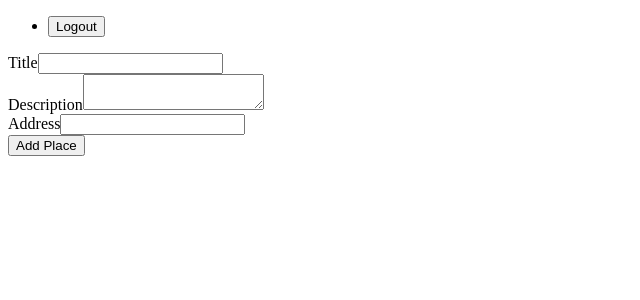
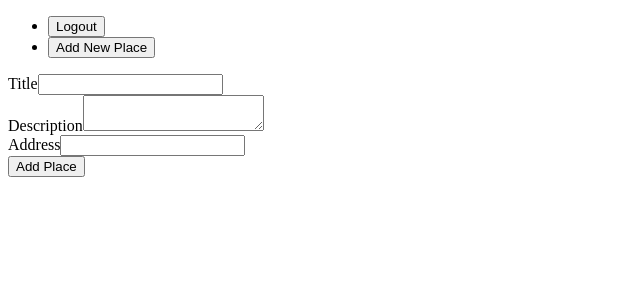
Before and after one commit to Makram-786/Location_sharing, a React (Vite) app: page /new-place in a window 1280 px wide. Shown: the top 300 px of the page, without its empty margins (0-640 px from the left). Built offline with nearby package versions, Linux system fonts and the light colour scheme; sample sign-in values are in the browser's storage.

Commit message:
Feat: Update Place logic successfully implemented

```diff
--- a/src/App.jsx
+++ b/src/App.jsx
@@ -1,6 +1,6 @@
 import { createBrowserRouter,RouterProvider,Route,Link } from "react-router-dom";
 import { createRoot } from "react-dom";
-import NewPlace, { placeFormAction } from "./pages/NewPlace";
+import NewPlace, { fetchPlace, placeFormAction, updatePlaceFormAction } from "./pages/NewPlace";
 import AllPlaces, { deletePlaceAction } from "./pages/AllPlaces";
 import axios from 'axios'
 import ErrorPage from "./pages/ErrorPage";
@@ -37,6 +37,12 @@ function App() {
               element: <NewPlace />,
               action: placeFormAction,
             },
+            {
+              path: "/update-place/:pid",
+              element: <NewPlace />,
+              loader:fetchPlace,
+              action: updatePlaceFormAction,
+            },
           ],
         },
       ],
--- a/src/components/Header.jsx
+++ b/src/components/Header.jsx
@@ -20,6 +20,9 @@ const Header = () => {
             <li>
                {userId && <button onClick={logoutHandler}>Logout</button>}
             </li>
+            <li>
+            <button onClick={()=> navigate('/new-place')}>Add New Place</button>
+            </li>
         </ul>
     </div>
   )
--- a/src/pages/AllPlaces.jsx
+++ b/src/pages/AllPlaces.jsx
@@ -1,10 +1,11 @@
 import React, { Fragment } from "react";
 import { useEffect } from "react";
-import { useLoaderData,useFetcher } from "react-router-dom";
+import { useLoaderData,useFetcher,useNavigate } from "react-router-dom";
 import axios from "axios";
 const AllPlaces = () => {
   const data = useLoaderData();
   const fetcher = useFetcher();
+  const navigate = useNavigate();
   if (data.places.length === 0) {
     return <h2>No Place Found</h2>;
   }
@@ -13,7 +14,10 @@ const AllPlaces = () => {
   return (
     <div>
       {/* {success && <p style={{color:'green'}}>New Place has been created Successfully</p>} */}
+      <div className="d-flex justify-content-between">
       <h1>All Places</h1>
+
+      </div>
       {data &&
         data.places.map((place) => {
           return (
@@ -21,7 +25,7 @@ const AllPlaces = () => {
               <li>{place.title}</li>
               <li>{place.description}</li>
               <li>
-                <button onClick={() => editHandler(post._id)}>Edit</button>
+                <button onClick={() => navigate(`/update-place/${place._id}`)}>Edit</button>
               </li>
               <li>
                 <fetcher.Form method="post">
--- a/src/pages/NewPlace.jsx
+++ b/src/pages/NewPlace.jsx
@@ -1,5 +1,5 @@
 // NewPlace.jsx
-import { Form, useActionData,redirect } from "react-router-dom";
+import { Form, useActionData,redirect,useParams,useLoaderData } from "react-router-dom";
 import axios from "axios";
 
 export async function placeFormAction({ request }) {
@@ -20,8 +20,12 @@ export async function placeFormAction({ request }) {
   }
 }
 
+// Fetch Place For Update
+
 const NewPlace = () => {
+
   const result = useActionData();
+  const place = useLoaderData()
 
   return (
     <Form method="post">
@@ -34,21 +38,49 @@ const NewPlace = () => {
 
       <div className="form-group">
         <label htmlFor="title">Title</label>
-        <input type="text" name="title" id="title" required />
+        <input type="text" name="title" id="title" defaultValue={place?.title || ""} required />
       </div>
       <div className="form-group">
         <label htmlFor="description">Description</label>
-        <textarea name="description" id="description" required></textarea>
+        <textarea name="description" id="description" defaultValue={place?.description || ""} required></textarea>
       </div>
+     {!place && <div className="form-group">
+        <label htmlFor="address">Address</label>
+        <input type="text" name="address" id="address"   required />
+      </div>}
       <div className="form-group">
-        <label htmlFor="address">Address</label>
-        <input type="text" name="address" id="address" required />
-      </div>
-      <div className="form-group">
-        <button type="submit">Add Place</button>
+        <button type="submit">{!place ? "Add Place" : "Update Place"}</button>
       </div>
     </Form>
   );
 };
+export const fetchPlace = async({params}) =>{
+  console.log(params,"========================================")
+  try {
 
+      const res = await axios.get(`http://localhost:5000/api/places/${params.pid}`)
+      console.log(res.data,)
+      return res.data.place
+    }
+
+   catch (error) {
+    throw error
+  }
+}
+
+export async function updatePlaceFormAction({ request,params }) {
+  const formData = await request.formData();
+  const title = formData.get("title");
+  const description = formData.get("description");
+  console.log(params.pid,"===========================Inside Update Action")
+  try {
+    await axios.patch(`http://localhost:5000/api/places/${params.pid}`, {
+      title,
+      description,
+    },{withCredentials:true});
+    return redirect('/')
+  } catch (error) {
+    return { error: "Something went wrong" };
+  }
+}
 export default NewPlace;
```
